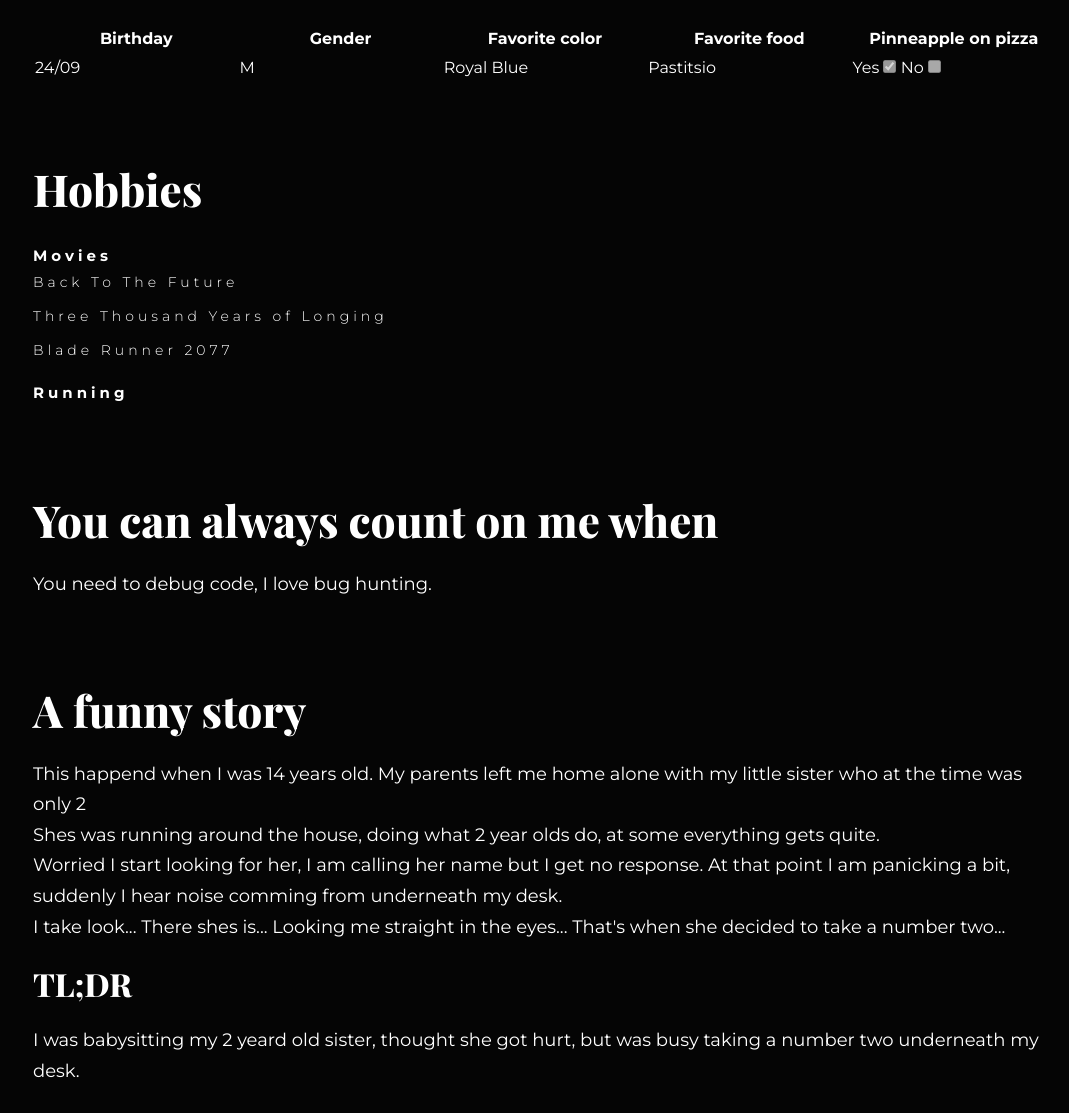
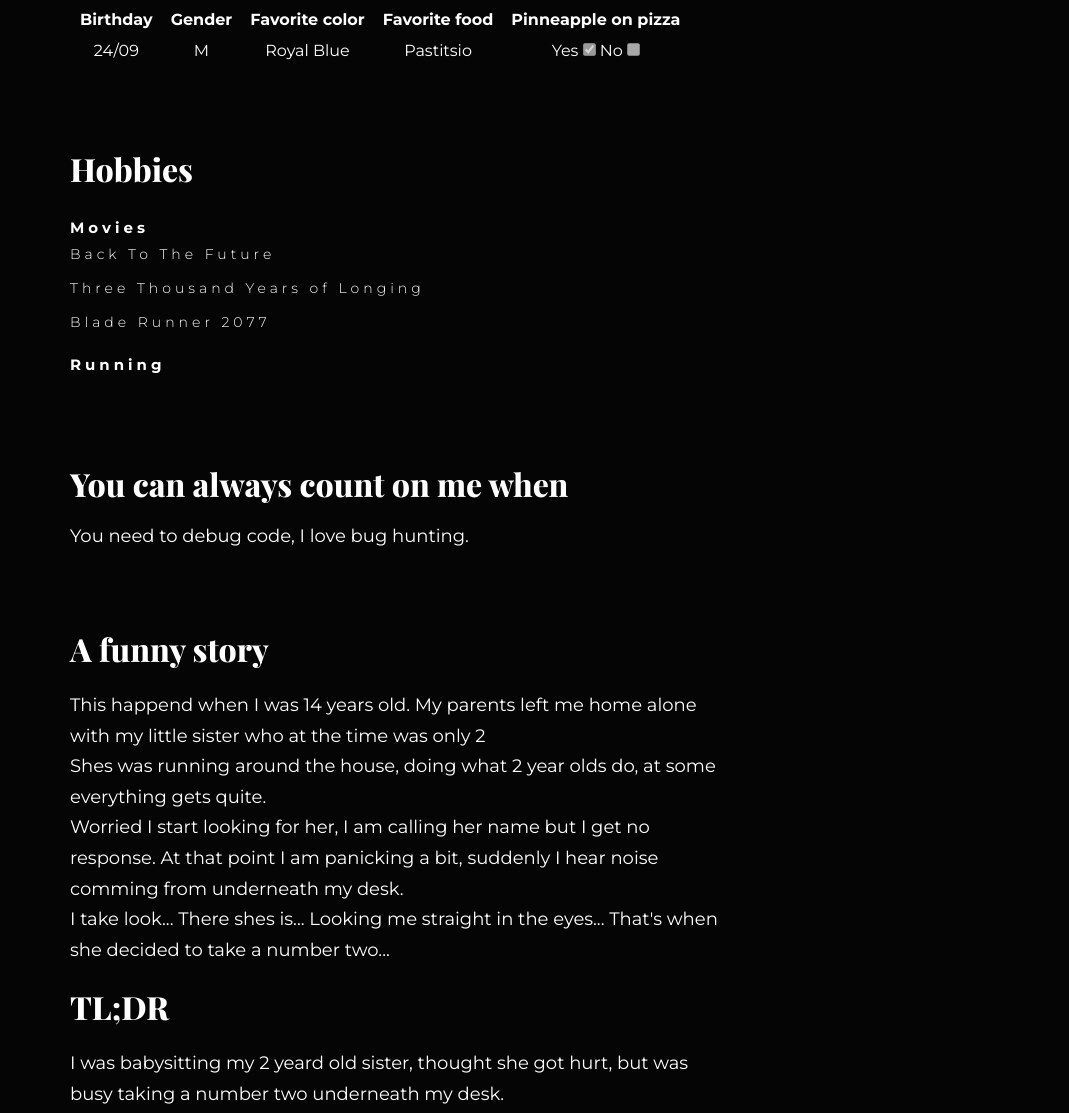
Before and after one commit to voltsn/markdown-warmup-html, a plain HTML site: page index.html in a window 1280 px wide. Shown: the part 605-1718 px from the top of the page, without its empty margins (95-1164 px from the left). Drawn offline with nearby package versions, Linux system fonts and the light colour scheme.

Commit message:
final improvements to css

```diff
--- a/assets/css/style.css
+++ b/assets/css/style.css
@@ -16,11 +16,10 @@ html{
 body{
     font-family: "Montserrat", sans-serif;
     margin: 0 auto;
-    max-width: 1200px;
+    max-width: 950px;
     width: 80%;
     background-color: #050505;
     color: #fff;
-    /* text-align: center; */
 }
 
 h1,
@@ -33,18 +32,13 @@ ul {
     list-style-type: none;
 }
 
-p{
-    font-size: 18px;
-    line-height: 1.7;
-}
-
 .main-heading,
 .about-heading,
 .hobbies-heading,
 .trust-heading,
 .trivia-heading{
     margin-bottom: 20px;
-    font-size: 44px;
+    font-size: clamp(28px, 2.5vw, 44px);
 }
 
 .trivia-subheading{
@@ -81,6 +75,9 @@ p{
 }
 
 /* || About Rules */
+.about{
+    overflow: auto;
+}
 
 .about-heading{
     text-transform: capitalize;
@@ -88,12 +85,15 @@ p{
 }
 
 .about-table{
-    table-layout: fixed;
     width: 100%;
+    min-width: 700px;
+    display: block;
 }
 
-.about-table thead th{
-    padding: 8px;
+.about-table thead th,
+.about-table tbody td{
+    text-align: center;
+    padding:  5px 8px;
 }
 
 /* || Hobbies Rules */
@@ -109,6 +109,18 @@ p{
     font-weight: 300;
 }
 
+/* || Trust Rules */
+.trust-text{
+    font-size: 18px;
+}
+
+/* || Trivia Rules */
+.trivia-text{
+    font-size: 18px;
+    line-height: 1.7;
+    max-width: 55ch;
+}
+
 /* || Footer Rules */
 .footer {
     padding: 50px 0;
```
